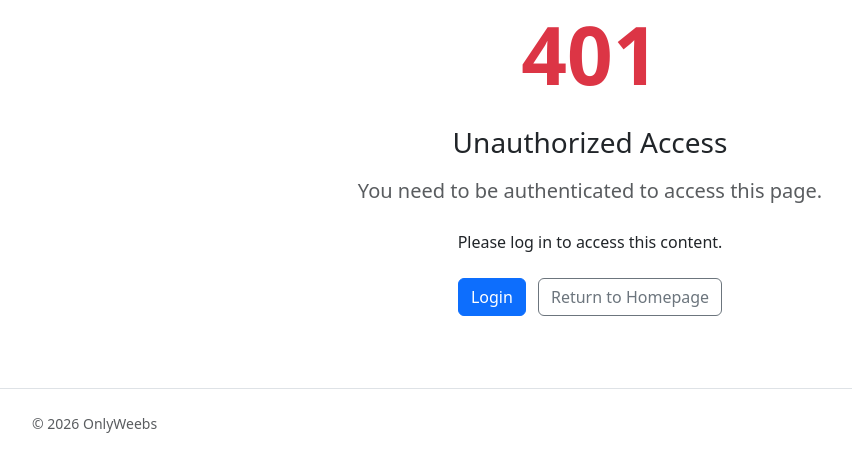
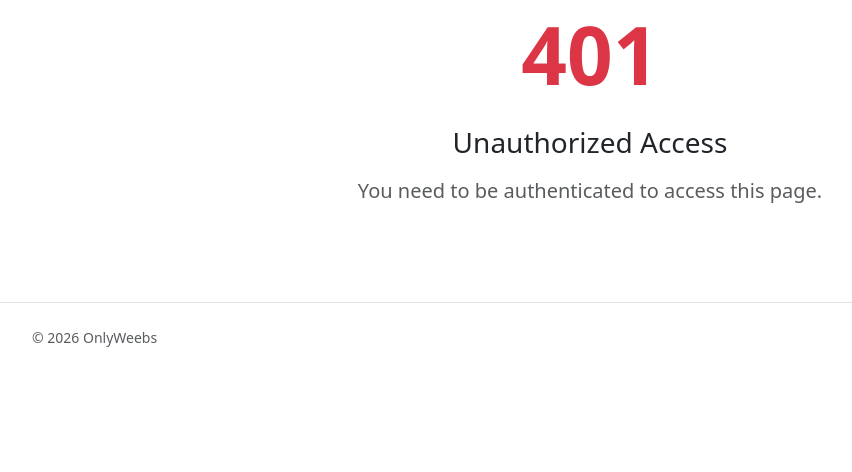
Before and after one commit to nlmz94/symfonyOW, a Symfony app: template templates/error/401.html.twig in a window 1280 px wide. Shown: the part 123-595 px from the top of the page, without its empty margins (50-902 px from the left). Run offline with Twig, Linux system fonts and the light colour scheme; the template is opened without the code that fills it, so the values that code supplies are empty; style sheets or scripts are compiled from the project's sources; some libraries are stand-ins or nearby versions.

Commit message:
error pages simplified

```diff
--- a/templates/error/401.html.twig
+++ b/templates/error/401.html.twig
@@ -13,19 +13,6 @@
                 <p class="lead text-muted mb-4">
                     You need to be authenticated to access this page.
                 </p>
-
-                {% if app.user %}
-                    <p class="mb-4">You are logged in but don't have sufficient permissions.</p>
-                {% else %}
-                    <p class="mb-4">Please log in to access this content.</p>
-                    <a href="{{ path('app_login') }}" class="btn btn-primary me-2">
-                        Login
-                    </a>
-                {% endif %}
-
-                <a href="{{ path('app_home') }}" class="btn btn-outline-secondary">
-                    Return to Homepage
-                </a>
             </div>
         </div>
     </div>
```
Also changed, not shown: templates/error/403.html.twig (+0 -13 lines), templates/error/404.html.twig (+0 -24 lines).
